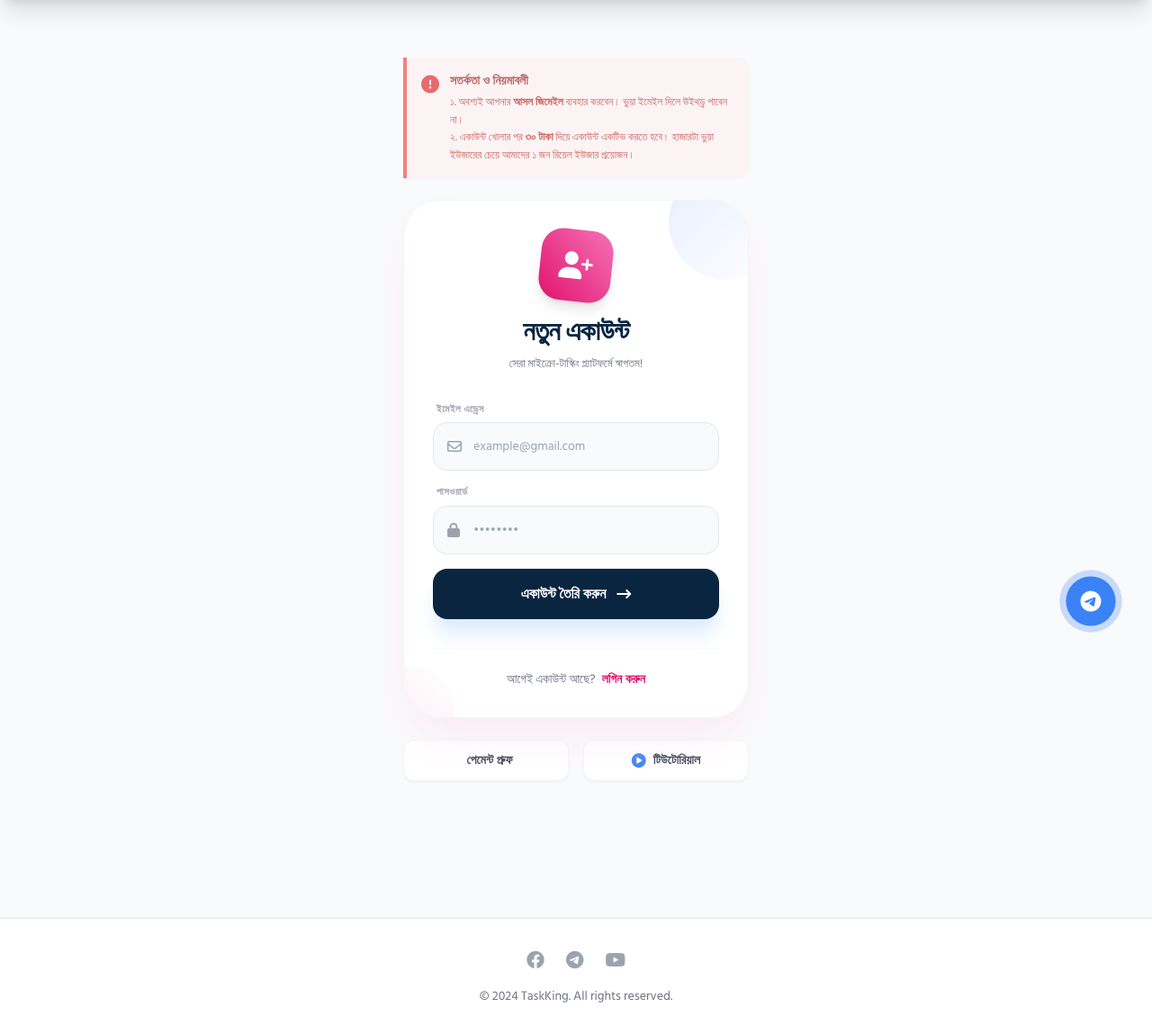
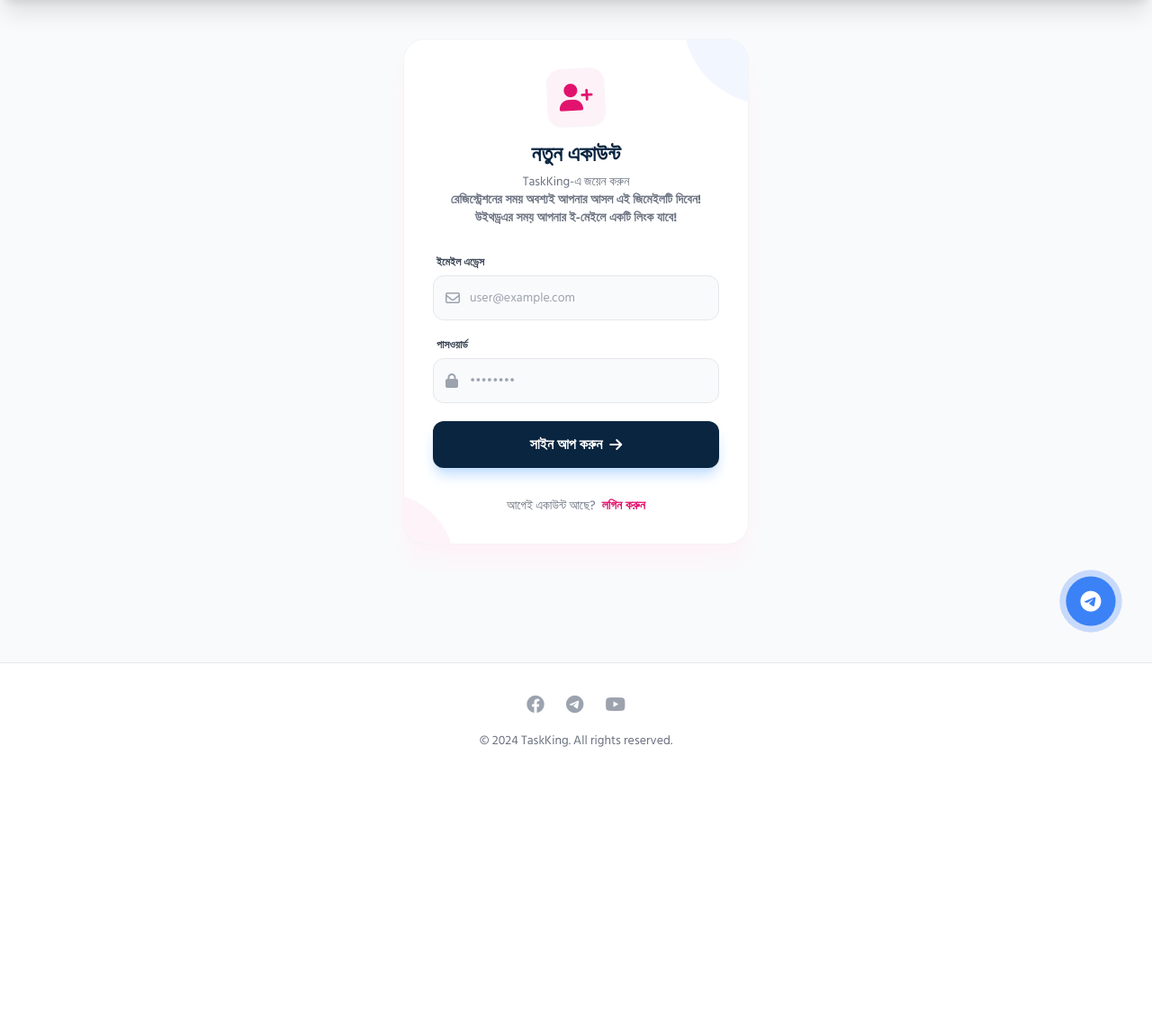
Before and after one commit to siaful2580mm-hub/test, a Flask app: page /register in a window 1280 px wide. Shown: the part 64-1213 px from the top of the page at 90% size. After the commit the page ends 894 px from the top, so only its background shows below. Run offline with Flask 3, Linux system fonts and the light colour scheme; data that the repository does not hold is empty; parts of the project's set-up code (start-up, migrations or seed data) failed here and were passed over; some libraries are stand-ins or nearby versions.

Commit message:
Update register.html

```diff
--- a/templates/register.html
+++ b/templates/register.html
@@ -1,86 +1,70 @@
 {% extends "layout.html" %}
 {% block content %}
-<div class="flex flex-col items-center justify-center min-h-screen py-10 px-4 bg-gray-50">
+<div class="flex items-center justify-center min-h-[75vh]">
+    <div class="bg-white p-8 rounded-3xl shadow-xl shadow-pink-50 w-full max-w-sm border border-gray-100 relative overflow-hidden">
 
-    <div class="w-full max-w-sm mb-6 bg-red-50 border-l-4 border-red-500 p-4 rounded-r-xl shadow-sm animate-pulse">
-        <div class="flex items-start">
-            <div class="flex-shrink-0">
-                <i class="fa-solid fa-circle-exclamation text-red-600 text-xl"></i>
-            </div>
-            <div class="ml-3">
-                <h3 class="text-sm font-bold text-red-800">সতর্কতা ও নিয়মাবলী</h3>
-                <p class="text-xs text-red-700 mt-1 leading-relaxed">
-                    ১. অবশ্যই আপনার <b>আসল জিমেইল</b> ব্যবহার করবেন। ভুয়া ইমেইল দিলে উইথড্র পাবেন না।<br>
-                    ২. একাউন্ট খোলার পর <b>৩০ টাকা</b> দিয়ে একাউন্ট একটিভ করতে হবে। হাজারটা ভুয়া ইউজারের চেয়ে আমাদের ১ জন রিয়েল ইউজার প্রয়োজন।
-                </p>
-            </div>
-        </div>
-    </div>
+        <!-- Decorative Background -->
+        <div class="absolute top-0 right-0 w-24 h-24 bg-[#0057FF] rounded-bl-full opacity-5 -mr-6 -mt-6"></div>
+        <div class="absolute bottom-0 left-0 w-20 h-20 bg-[#E2136E] rounded-tr-full opacity-5 -ml-6 -mb-6"></div>
 
-    <div class="bg-white p-8 rounded-[2.5rem] shadow-2xl shadow-pink-100 w-full max-w-sm border border-gray-100 relative overflow-hidden">
-
-        <div class="absolute top-0 right-0 w-32 h-32 bg-gradient-to-br from-[#0057FF] to-transparent opacity-10 -mr-10 -mt-10 rounded-full"></div>
-        <div class="absolute bottom-0 left-0 w-24 h-24 bg-gradient-to-tr from-[#E2136E] to-transparent opacity-10 -ml-10 -mb-10 rounded-full"></div>
-
+        <!-- Header -->
         <div class="text-center mb-8 relative z-10">
-            <div class="h-20 w-20 bg-gradient-to-tr from-[#E2136E] to-pink-400 text-white rounded-3xl flex items-center justify-center text-3xl mx-auto mb-4 shadow-lg transform rotate-6 hover:rotate-0 transition-transform duration-300">
+            <div class="h-16 w-16 bg-pink-50 text-[#E2136E] rounded-2xl flex items-center justify-center text-3xl mx-auto mb-4 shadow-sm transform -rotate-3">
                 <i class="fa-solid fa-user-plus"></i>
             </div>
-            <h2 class="text-3xl font-black text-[#0A2540] tracking-tight">নতুন একাউন্ট</h2>
-            <p class="text-[13px] text-gray-500 mt-2">সেরা মাইক্রো-টাস্কিং প্ল্যাটফর্মে স্বাগতম!</p>
+            <h2 class="text-2xl font-bold text-[#0A2540]">নতুন একাউন্ট</h2>
+            <p class="text-sm text-gray-500 mt-1">TaskKing-এ জয়েন করুন<br>
+            <b>রেজিস্ট্রেশনের সময় অবশ্যই আপনার আসল এই জিমেইলটি দিবেন!  উইথড্রএর সময় আপনার ই-মেইলে একটি লিংক যাবে!</b></p>
         </div>
 
-        <form method="POST" action="/register" class="space-y-4">
+        <!-- Register Form -->
+        <form method="POST" action="/register" class="space-y-5">
+
+            <!-- Hidden Referral Code (CRITICAL) -->
             <input type="hidden" name="ref_code" value="{{ ref_code if ref_code else '' }}">
 
+            <!-- Email Input -->
             <div>
-                <label class="block text-[11px] uppercase tracking-wider font-bold text-gray-400 mb-1.5 ml-1">ইমেইল এড্রেস</label>
-                <div class="relative group">
-                    <div class="absolute inset-y-0 left-0 pl-4 flex items-center pointer-events-none">
-                        <i class="fa-regular fa-envelope text-gray-400 group-focus-within:text-[#E2136E] transition-colors"></i>
+                <label class="block text-xs font-bold text-gray-700 mb-1.5 ml-1">ইমেইল এড্রেস</label>
+                <div class="relative">
+                    <div class="absolute inset-y-0 left-0 pl-3.5 flex items-center pointer-events-none">
+                        <i class="fa-regular fa-envelope text-gray-400"></i>
                     </div>
                     <input type="email" name="email" required
-                           class="w-full pl-11 p-4 border border-gray-200 rounded-2xl focus:outline-none focus:border-[#E2136E] focus:ring-4 focus:ring-pink-50 transition text-sm bg-gray-50 focus:bg-white"
-                           placeholder="example@gmail.com">
+                           class="w-full pl-10 p-3.5 border border-gray-200 rounded-xl focus:outline-none focus:border-[#E2136E] focus:ring-1 focus:ring-[#E2136E] transition text-sm bg-gray-50 focus:bg-white"
+                           placeholder="user@example.com">
                 </div>
             </div>
 
+            <!-- Password Input -->
             <div>
-                <label class="block text-[11px] uppercase tracking-wider font-bold text-gray-400 mb-1.5 ml-1">পাসওয়ার্ড</label>
-                <div class="relative group">
-                    <div class="absolute inset-y-0 left-0 pl-4 flex items-center pointer-events-none">
-                        <i class="fa-solid fa-lock text-gray-400 group-focus-within:text-[#E2136E] transition-colors"></i>
+                <label class="block text-xs font-bold text-gray-700 mb-1.5 ml-1">পাসওয়ার্ড</label>
+                <div class="relative">
+                    <div class="absolute inset-y-0 left-0 pl-3.5 flex items-center pointer-events-none">
+                        <i class="fa-solid fa-lock text-gray-400"></i>
                     </div>
                     <input type="password" name="password" required
-                           class="w-full pl-11 p-4 border border-gray-200 rounded-2xl focus:outline-none focus:border-[#E2136E] focus:ring-4 focus:ring-pink-50 transition text-sm bg-gray-50 focus:bg-white"
+                           class="w-full pl-10 p-3.5 border border-gray-200 rounded-xl focus:outline-none focus:border-[#E2136E] focus:ring-1 focus:ring-[#E2136E] transition text-sm bg-gray-50 focus:bg-white"
                            placeholder="••••••••">
                 </div>
             </div>
 
-            <button type="submit" class="w-full bg-[#0A2540] text-white py-4 rounded-2xl font-bold hover:bg-[#0057FF] active:scale-95 transition-all duration-200 shadow-xl shadow-blue-100 flex items-center justify-center gap-3 mt-4">
-                <span>একাউন্ট তৈরি করুন</span>
-                <i class="fa-solid fa-arrow-right-long"></i>
+            <!-- Submit Button -->
+            <button type="submit" class="w-full bg-[#0A2540] text-white py-3.5 rounded-xl font-bold hover:bg-[#0057FF] active:scale-95 transition shadow-lg shadow-blue-200 flex items-center justify-center gap-2 mt-2">
+                <span>সাইন আপ করুন</span>
+                <i class="fa-solid fa-arrow-right"></i>
             </button>
         </form>
 
-        <div class="mt-8 text-center border-t border-gray-50 pt-6">
+        <!-- Login Link -->
+        <div class="mt-8 text-center">
             <p class="text-sm text-gray-500">
                 আগেই একাউন্ট আছে?
-                <a href="/login" class="text-[#E2136E] font-bold hover:text-[#0057FF] transition-colors ml-1">লগিন করুন</a>
+                <a href="/login" class="text-[#E2136E] font-bold hover:underline ml-1">
+                    লগিন করুন
+                </a>
             </p>
         </div>
     </div>
-
-    <div class="grid grid-cols-2 gap-4 w-full max-w-sm mt-6">
-        <a href="/proofs" class="flex items-center justify-center gap-2 bg-white p-3 rounded-xl shadow-sm border border-gray-100 hover:bg-green-50 transition group">
-            <i class="fa-solid fa-shield-check text-green-500 group-hover:scale-110 transition-transform"></i>
-            <span class="text-sm font-bold text-gray-700">পেমেন্ট প্রুফ</span>
-        </a>
-        <a href="/tutorial" class="flex items-center justify-center gap-2 bg-white p-3 rounded-xl shadow-sm border border-gray-100 hover:bg-blue-50 transition group">
-            <i class="fa-solid fa-circle-play text-blue-500 group-hover:scale-110 transition-transform"></i>
-            <span class="text-sm font-bold text-gray-700">টিউটোরিয়াল</span>
-        </a>
-    </div>
-
 </div>
 {% endblock %}
```
